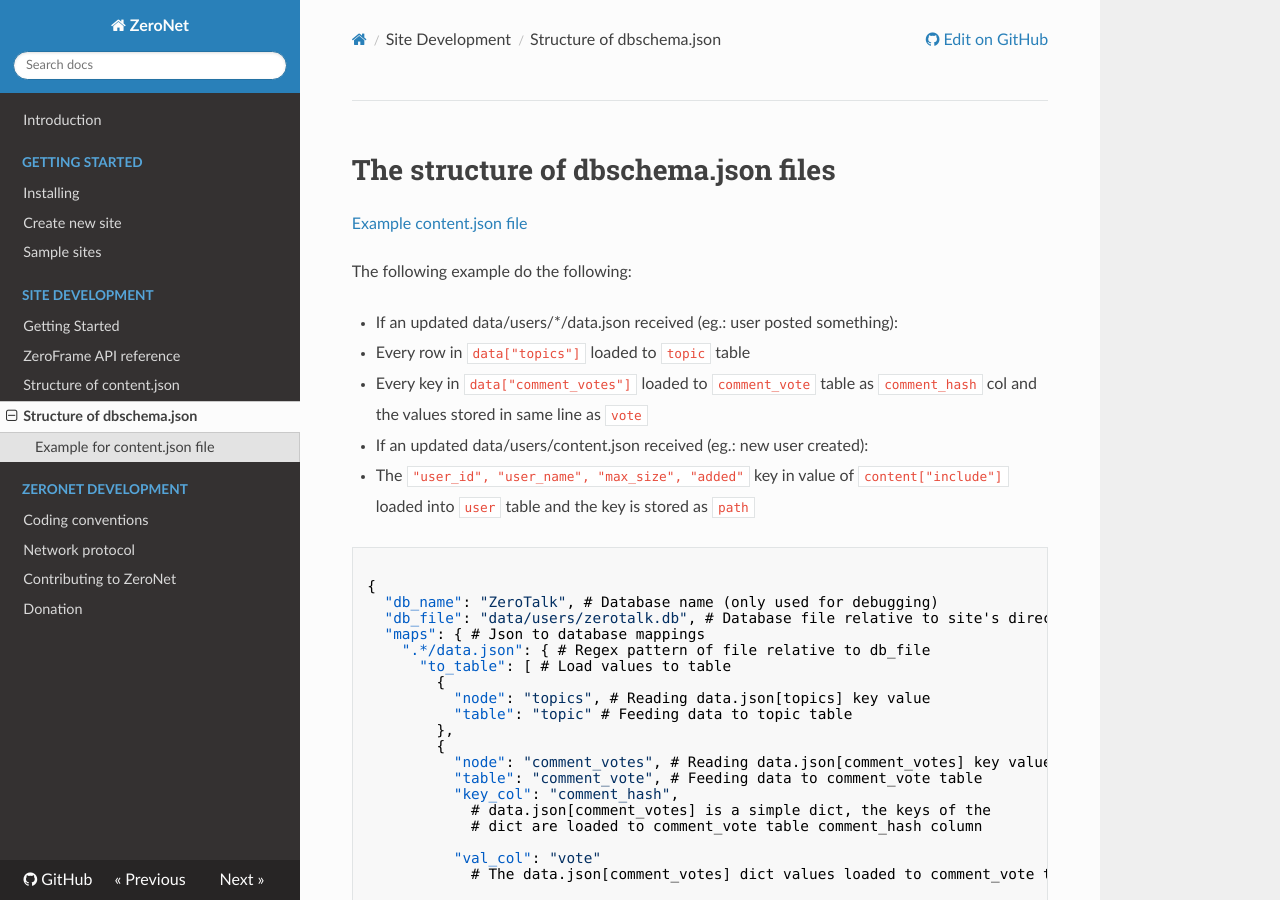
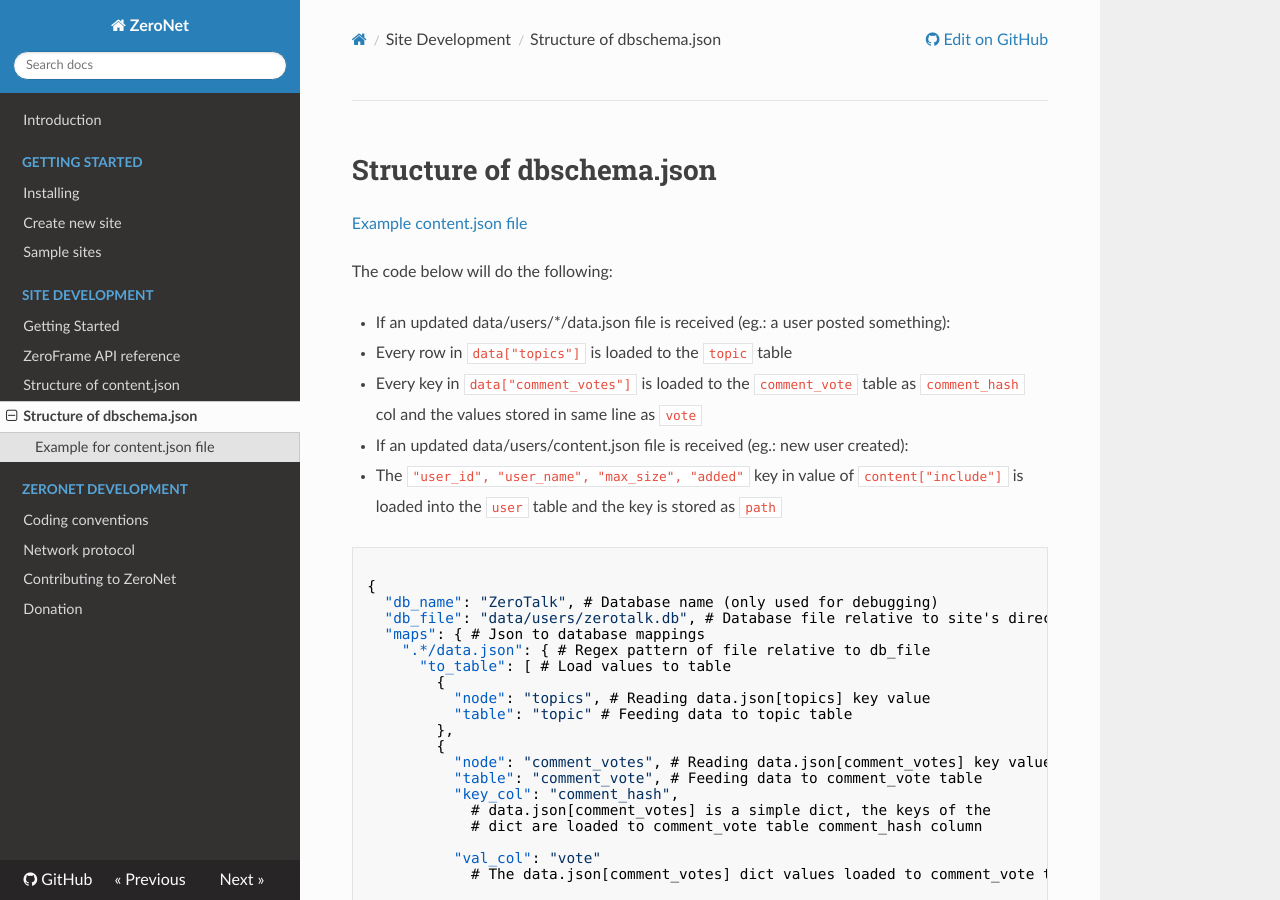
Before and after one commit to HelloZeroNet/Documentation, an MkDocs documentation site: the page built from docs/site_development/dbschema_json.md, in a window 1280 px wide and 900 px high. Built offline with MkDocs 1.6.1, drawn with Linux system fonts in a browser that asks for light colours; nearby versions of some CDN libraries; comment, search, counter and statistics services are not loaded; old or Windows-style settings are respelled for this version of MkDocs.

Commit message:
Minor changes - not sure how to improve the content yet

````diff
--- a/docs/site_development/dbschema_json.md
+++ b/docs/site_development/dbschema_json.md
@@ -1,14 +1,14 @@
-# The structure of dbschema.json files
+# Structure of dbschema.json
 
 [Example content.json file](https://github.com/HelloZeroNet/ZeroTalk/blob/master/dbschema.json)
 
-The following example do the following:
+The code below will do the following:
 
- - If an updated data/users/*/data.json received (eg.: user posted something):
-   - Every row in `data["topics"]` loaded to `topic` table
-   - Every key in `data["comment_votes"]` loaded to `comment_vote` table as `comment_hash` col and the values stored in same line as `vote`
- - If an updated data/users/content.json received (eg.: new user created):
-   - The `"user_id", "user_name", "max_size", "added"` key in value of `content["include"]` loaded into `user` table and the key is stored as `path`
+ - If an updated data/users/*/data.json file is received (eg.: a user posted something):
+   - Every row in `data["topics"]` is loaded to the `topic` table
+   - Every key in `data["comment_votes"]` is loaded to the `comment_vote` table as `comment_hash` col and the values stored in same line as `vote`
+ - If an updated data/users/content.json file is received (eg.: new user created):
+   - The `"user_id", "user_name", "max_size", "added"` key in value of `content["include"]` is loaded into the `user` table and the key is stored as `path`
 
 ```json
 
````
